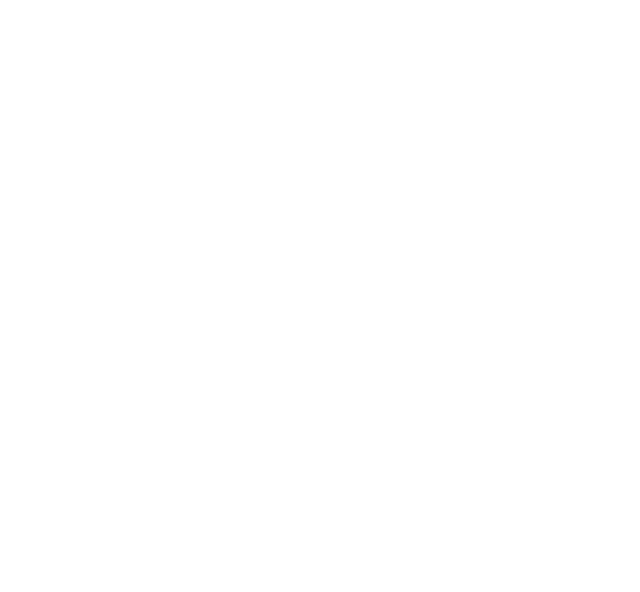
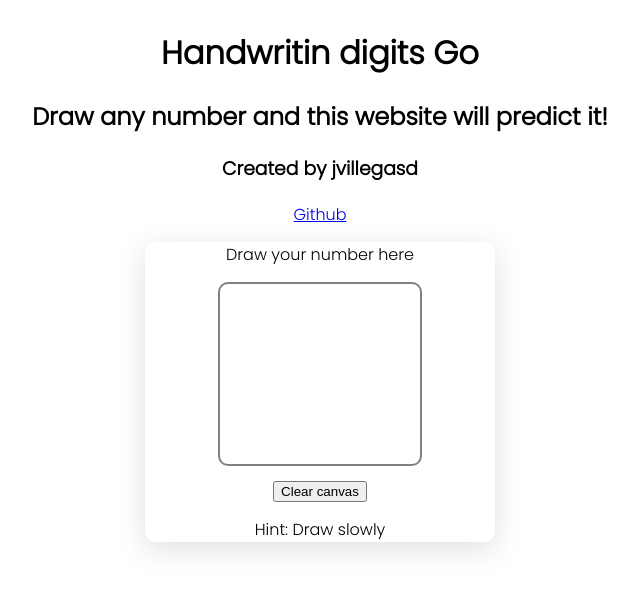
Before and after one commit to jvillegasd/handwriting-digits-go, a plain HTML site: page index.html in a window 1280 px wide. Shown: the whole page, without its empty margins (320-960 px from the left). Drawn offline with Linux system fonts and the light colour scheme.

Commit message:
feat: :sparkles: Card, canvas and css stuffs done

```diff
--- a/index.html
+++ b/index.html
@@ -4,8 +4,24 @@
     <meta charset="UTF-8" />
     <meta http-equiv="X-UA-Compatible" content="IE=edge" />
     <meta name="viewport" content="width=device-width, initial-scale=1.0" />
+    <title>Handwriting-digits-go</title>
     <link rel="stylesheet" href="static/css/style.css" />
-    <title>Handwriting-digits-go</title>
+    <script src="https://cdn.jsdelivr.net/npm/@tensorflow/tfjs@latest"></script>
   </head>
-  <body></body>
+  <body>
+    <main>
+      <header>
+        <h1>Handwritin digits Go</h1>
+        <h2>Draw any number and this website will predict it!</h2>
+        <h3>Created by jvillegasd</h3>
+        <a href="https://github.com/Jvillegasd">Github</a>
+      </header>
+      <div class="card">
+        <span>Draw your number here</span>
+        <canvas id="draw_canvas"></canvas>
+        <button>Clear canvas</button>
+        <span>Hint: Draw slowly</span>
+      </div>
+    </main>
+  </body>
 </html>
--- a/static/css/style.css
+++ b/static/css/style.css
@@ -3,3 +3,29 @@
 body {
   font-family: 'Poppins', sans-serif;
 }
+
+main {
+  display: flex;
+  align-items: center;
+  flex-direction: column;
+  text-align: center;
+  gap: 15px;
+}
+
+.card {
+  display: flex;
+  gap: 15px;
+  flex-direction: column;
+  align-items: center;
+  height: 300px;
+  width: 350px;
+  border-radius: 10px;
+  box-shadow: rgba(100, 100, 111, 0.2) 0px 7px 29px 0px;
+}
+
+#draw_canvas {
+  width: 200px;
+  height: 200px;
+  border: solid 2px gray;
+  border-radius: 10px;
+}
```
